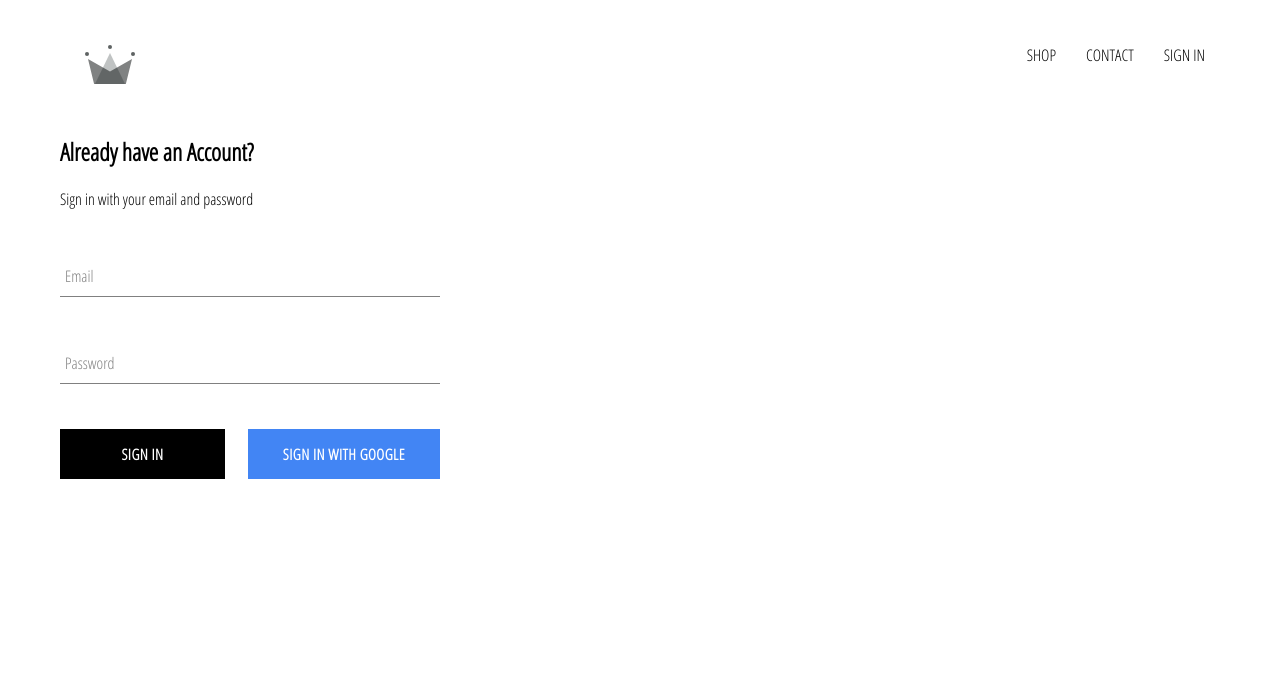
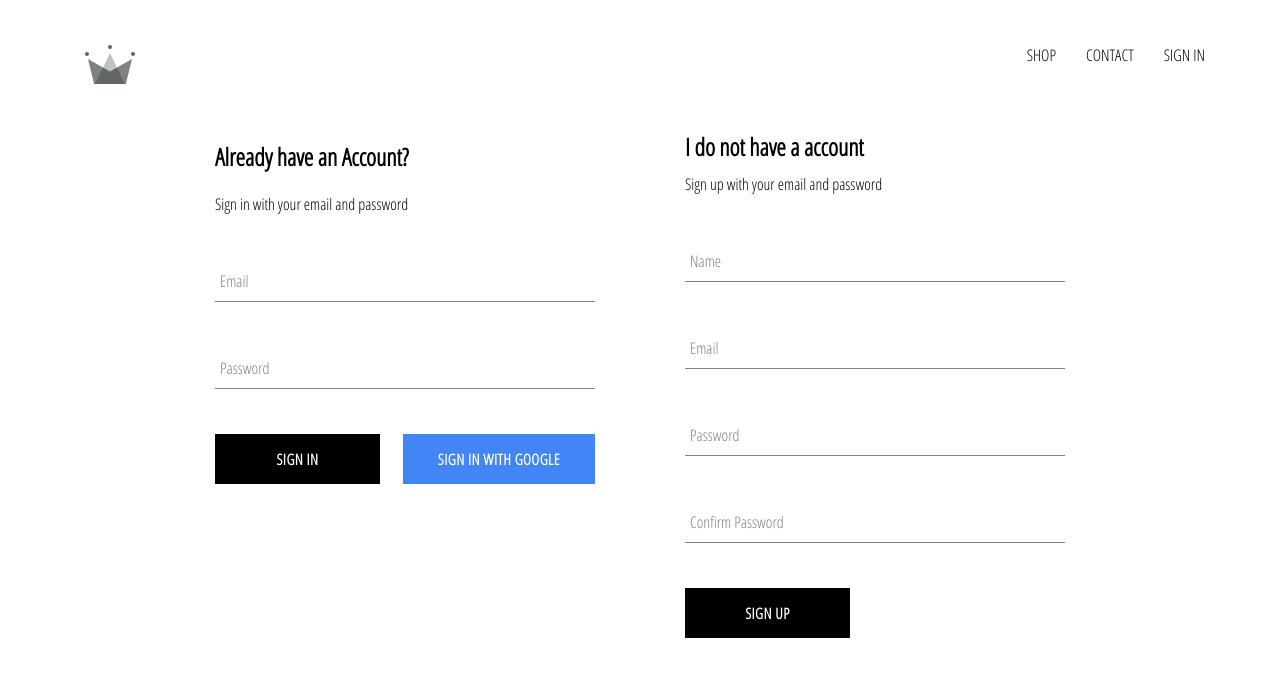
Before and after one commit to ManasX28/E-commerce, a React (Create React App) app in the folder buy-it/: page /signin in a window 1280 px wide. Shown: the top 676 px of the page. Built offline with nearby package versions, Linux system fonts and the light colour scheme; no server answers.

Commit message:
added sign up and sign in with email

```diff
--- a/buy-it/src/App.js
+++ b/buy-it/src/App.js
@@ -5,7 +5,7 @@ import ShopPage from './components/shop/shop.component'
 import { Switch , Route } from 'react-router-dom'
 import Header from './components/header/header.component'
 import SignInANdSignUp from './components/sign-in-and-sign-up/sign-in-and-sign-up.component'
-import {auth} from './firebase/firebase.utils'
+import {auth, createUserProfileDocument} from './firebase/firebase.utils'
 
 class App extends React.Component {
 
@@ -20,10 +20,22 @@ class App extends React.Component {
   ussubscribeFromAuth = null
 
   componentDidMount() {
-    this.unsubscribeFromAuth  = auth.onAuthStateChanged(user => {
-      this.setState({ currentUser: user})
+    this.unsubscribeFromAuth  = auth.onAuthStateChanged(async userAuth => {
+      if (userAuth) {
+        const userRef = await createUserProfileDocument(userAuth)
 
-      console.log(user)
+        userRef.onSnapshot(snapShot => {
+          this.setState({
+            currentUser: {
+              id: snapShot.id,
+              ...snapShot.data()
+            }
+          })
+        })
+      }
+      else {
+        this.setState({ currentUser: userAuth})
+      }
     })
   }
 
--- a/buy-it/src/components/sign-in-and-sign-up/sign-in-and-sign-up.component.jsx
+++ b/buy-it/src/components/sign-in-and-sign-up/sign-in-and-sign-up.component.jsx
@@ -1,10 +1,12 @@
 import React from 'react'
 import './sign-in-and-sign-up.styles.scss'
 import SignIn from '../../components/sign-in/sign-in.component'
+import SignUp from '../sign-up/sign-up.component'
 
 const SignInAndSignUp = () => (
     <div className='sign-in-and-sign-up'>
         <SignIn />
+        <SignUp />
     </div>
 )
 
--- a/buy-it/src/components/sign-in-and-sign-up/sign-in-and-sign-up.styles.scss
+++ b/buy-it/src/components/sign-in-and-sign-up/sign-in-and-sign-up.styles.scss
@@ -0,0 +1,6 @@
+.sign-in-and-sign-up {
+    width: 850px;
+    display: flex;
+    justify-content: space-between;
+    margin: 30px auto;
+  }
--- a/buy-it/src/components/sign-in/sign-in.component.jsx
+++ b/buy-it/src/components/sign-in/sign-in.component.jsx
@@ -2,7 +2,7 @@ import React from 'react'
 import './sign-in.styles.scss'
 import FormInput from '../form-input/form-input.component'
 import CustomButton from '../custom-button/custom-button.component'
-import { signInWithGoogle} from '../../firebase/firebase.utils'
+import { auth, signInWithGoogle} from '../../firebase/firebase.utils'
 
 class SignIn extends React.Component {
     constructor(props) {
@@ -14,9 +14,19 @@ class SignIn extends React.Component {
         }
     }
 
-    handleSubmit = event => {
+    handleSubmit = async event => {
         event.preventDefault()
-        this.setState({ email: '', password: '' })
+
+        const{email, password} = this.state
+
+        try{
+            await auth.signInWithEmailAndPassword(email, password)
+            this.setState({ email:'', password:'' })
+        }
+        catch(error){
+            console.log(error)
+        }
+
     }
 
     handleChange = event => {
--- /dev/null
+++ b/buy-it/src/components/sign-up/sign-up.component.jsx
@@ -0,0 +1,103 @@
+import React from 'react';
+
+import FormInput from '../form-input/form-input.component';
+import CustomButton from '../custom-button/custom-button.component';
+
+import { auth, createUserProfileDocument } from '../../firebase/firebase.utils';
+
+import './sign-up.styles.scss';
+
+class SignUp extends React.Component {
+  constructor() {
+    super();
+
+    this.state = {
+      displayName: '',
+      email: '',
+      password: '',
+      confirmPassword: ''
+    };
+  }
+
+  handleSubmit = async event => {
+    event.preventDefault();
+
+    const { displayName, email, password, confirmPassword } = this.state;
+
+    if (password !== confirmPassword) {
+      alert("passwords don't match");
+      return;
+    }
+
+    try {
+      const { user } = await auth.createUserWithEmailAndPassword(
+        email,
+        password
+      );
+
+      await createUserProfileDocument(user, { displayName });
+
+      this.setState({
+        displayName: '',
+        email: '',
+        password: '',
+        confirmPassword: ''
+      });
+    } catch (error) {
+      console.error(error);
+    }
+  };
+
+  handleChange = event => {
+    const { name, value } = event.target;
+
+    this.setState({ [name]: value });
+  };
+
+  render() {
+    const { displayName, email, password, confirmPassword } = this.state;
+    return (
+      <div className='sign-up'>
+        <h2 className='title'>I do not have a account</h2>
+        <span>Sign up with your email and password</span>
+        <form className='sign-up-form' onSubmit={this.handleSubmit}>
+          <FormInput
+            type='text'
+            name='displayName'
+            value={displayName}
+            onChange={this.handleChange}
+            label='Name'
+            required
+          />
+          <FormInput
+            type='email'
+            name='email'
+            value={email}
+            onChange={this.handleChange}
+            label='Email'
+            required
+          />
+          <FormInput
+            type='password'
+            name='password'
+            value={password}
+            onChange={this.handleChange}
+            label='Password'
+            required
+          />
+          <FormInput
+            type='password'
+            name='confirmPassword'
+            value={confirmPassword}
+            onChange={this.handleChange}
+            label='Confirm Password'
+            required
+          />
+          <CustomButton type='submit'>SIGN UP</CustomButton>
+        </form>
+      </div>
+    );
+  }
+}
+
+export default SignUp;
--- /dev/null
+++ b/buy-it/src/components/sign-up/sign-up.styles.scss
@@ -0,0 +1,9 @@
+.sign-up {
+    display: flex;
+    flex-direction: column;
+    width: 380px;
+}
+
+.title {
+    margin: 10px 0;
+}
--- a/buy-it/src/firebase/firebase.utils.js
+++ b/buy-it/src/firebase/firebase.utils.js
@@ -13,13 +13,38 @@ const config = {
     measurementId: "G-P4Z6Y8LLLB"
   }
 
-  firebase.initializeApp(config)
+  firebase.initializeApp(config);
 
-  export const auth = firebase.auth()
-  export const firstore = firebase.firestore()
+export const createUserProfileDocument = async (userAuth, additionalData) => {
+  if (!userAuth) return;
 
-  const provider = new firebase.auth.GoogleAuthProvider()
-  provider.setCustomParameters({ prompt: 'select_account'})
-  export const signInWithGoogle = () => auth.signInWithPopup(provider)
+  const userRef = firestore.doc(`users/${userAuth.uid}`);
 
-  export default firebase
+  const snapShot = await userRef.get();
+
+  if (!snapShot.exists) {
+    const { displayName, email } = userAuth;
+    const createdAt = new Date();
+    try {
+      await userRef.set({
+        displayName,
+        email,
+        createdAt,
+        ...additionalData
+      });
+    } catch (error) {
+      console.log('error creating user', error.message);
+    }
+  }
+
+  return userRef;
+};
+
+export const auth = firebase.auth();
+export const firestore = firebase.firestore();
+
+const provider = new firebase.auth.GoogleAuthProvider();
+provider.setCustomParameters({ prompt: 'select_account' });
+export const signInWithGoogle = () => auth.signInWithPopup(provider);
+
+export default firebase;
```
